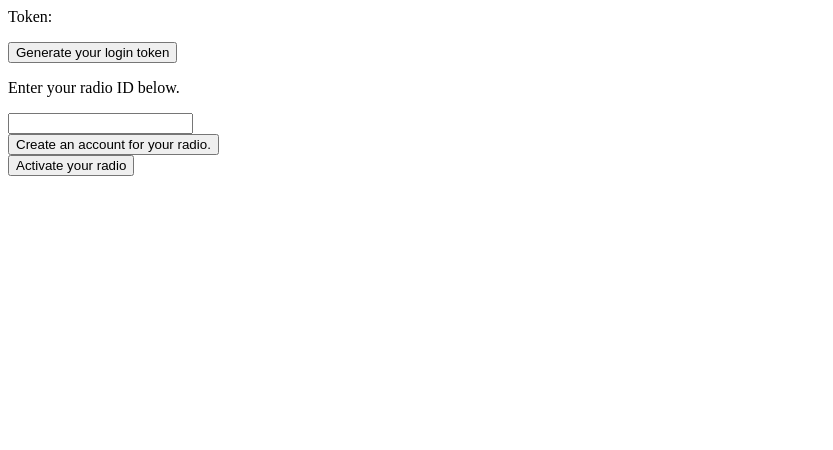
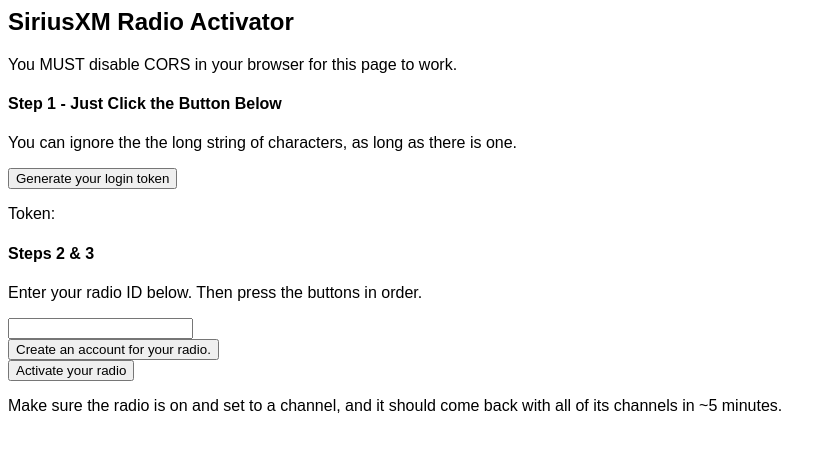
Before and after one commit to parker-stephens/siriusxm-activator, a plain HTML site: page index.html in a window 1280 px wide. Shown: the whole page, without its empty margins (0-833 px from the left). Drawn offline with nearby package versions, Linux system fonts and the light colour scheme.

Commit message:
make html page look nicer update with app version 2.4 refresh radio endpoint

```diff
--- a/index.html
+++ b/index.html
@@ -1,5 +1,10 @@
 <head>
     <script src="https://cdnjs.cloudflare.com/ajax/libs/jquery/3.6.0/jquery.min.js" integrity="sha512-894YE6QWD5I59HgZOGReFYm4dnWc1Qt5NtvYSaNcOP+u1T9qYdvdihz0PPSiiqn/+/3e7Jo4EaG7TubfWGUrMQ==" crossorigin="anonymous" referrerpolicy="no-referrer"></script>
+    <style>
+        body {
+            font-family: Arial;
+        }
+    </style>
 </head>
 <script>
     var claimToken;
@@ -13,7 +18,8 @@
                 'Accept':'application/json',
                 'Content-Type':'application/x-www-form-urlencoded',
                 'X-Kony-App-Secret':'e3048b73f2f7a6c069f7d8abf5864115',
-                'X-Kony-App-Key':'85ee60a3c8f011baaeba01ff3a5ae2c9'
+                'X-Kony-App-Key':'85ee60a3c8f011baaeba01ff3a5ae2c9',
+                'X-Kony-Platform-Type':'ios'
                 },
             }
 
@@ -36,6 +42,7 @@
                 'X-Kony-Authorization':claimToken,
                 'Content-Type':'application/x-www-form-urlencoded',
                 'X-Kony-API-Version':'1.0',
+                'X-Kony-Platform-Type':'ios',
                 'Accept':'*/*'
                 },
             "data": {"deviceId":deviceId},
@@ -49,12 +56,13 @@
         var activationSettings = {
             "async": true,
             "crossDomain": true,
-            "url": "https://mcare.siriusxm.ca/services/USESBRefresh/RefreshDevice",
+            "url": "https://mcare.siriusxm.ca/services/USUpdateDeviceSATRefresh/updateDeviceSATRefreshWithPriority",
             "method": "POST",
             "headers": {
                 'X-Kony-Authorization':claimToken,
                 'Content-Type':'application/x-www-form-urlencoded',
                 'X-Kony-API-Version':'1.0',
+                'X-Kony-Platform-Type':'ios',
                 'Accept':'*/*'
                 },
             "data": {"deviceId":deviceId},
@@ -65,13 +73,18 @@
     };
 </script>
 <body>
+    <h2>SiriusXM Radio Activator</h2>
+    <p>You MUST disable CORS in your browser for this page to work.</p>
+    <h4>Step 1 - Just Click the Button Below</h4>
+    <P>You can ignore the the long string of characters, as long as there is one.</P>
+    <button onclick="getLoginToken(); this.onclick=null;">Generate your login token</button>
     <p id="claimToken">Token: </p>
-
-    <button onclick="getLoginToken(); this.onclick=null;">Generate your login token</button>
-    <p>Enter your radio ID below.</p>
+    <h4>Steps 2 & 3</h4>
+    <p>Enter your radio ID below. Then press the buttons in order.</p>
     <input type="text" id="deviceId">
     <br>
     <button onclick="createAccount(); this.onclick=null;">Create an account for your radio.</button>
     <br>
     <button onclick="activateRadio(); this.onclick=null;">Activate your radio</button>
+    <p>Make sure the radio is on and set to a channel, and it should come back with all of its channels in ~5 minutes.</p>
 </body>
```
